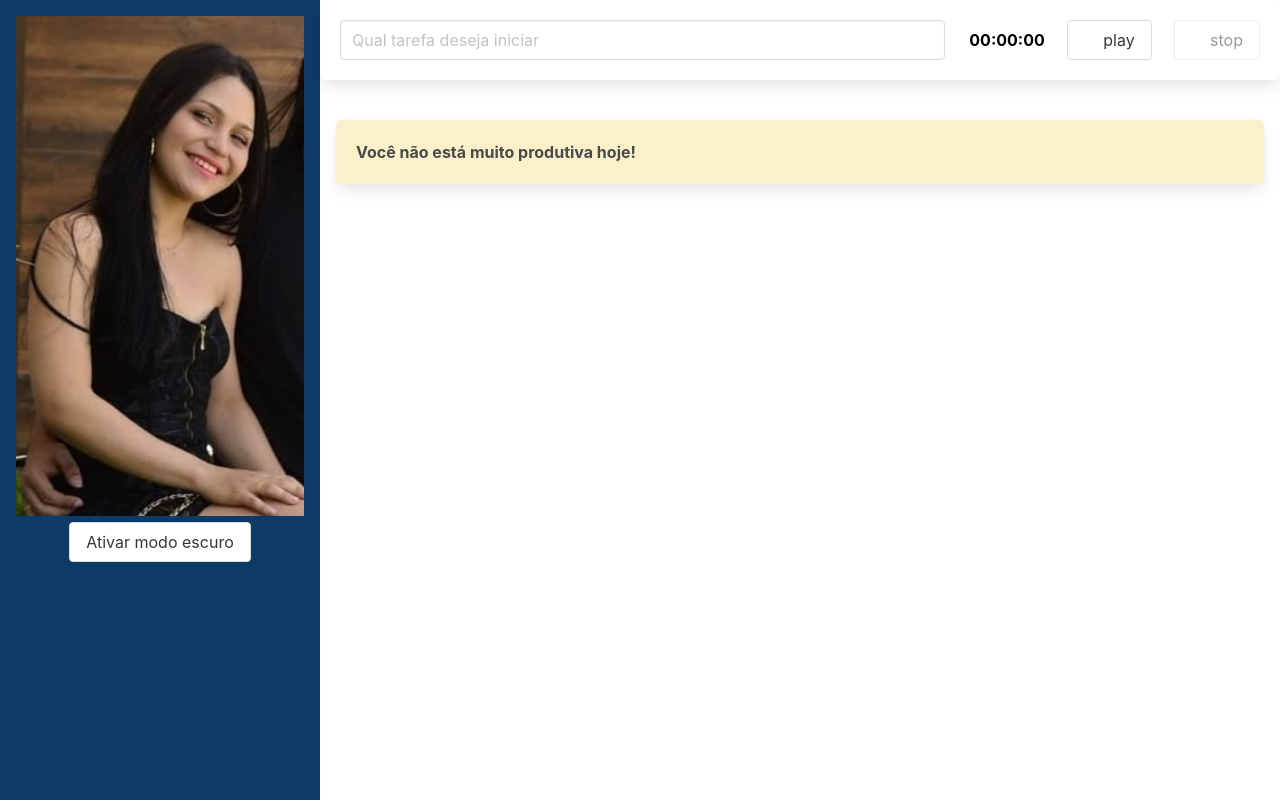
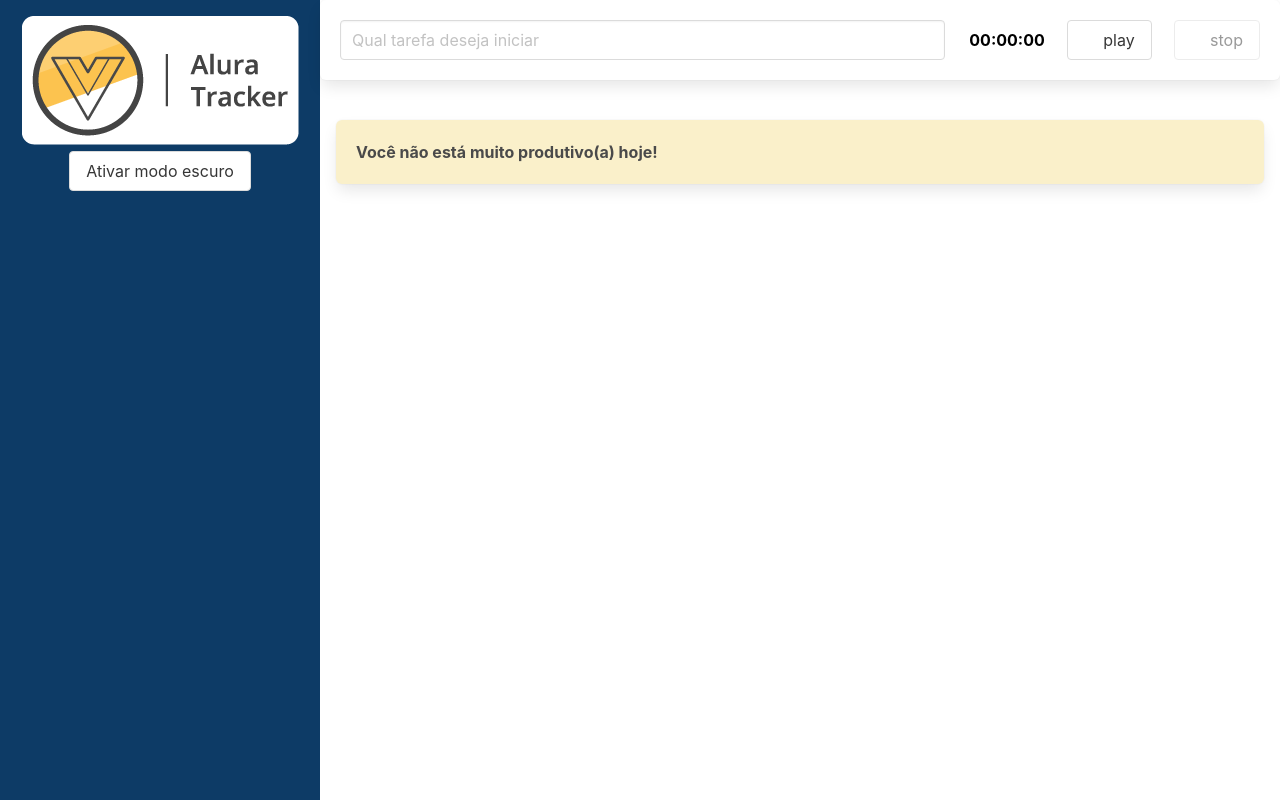
Before and after one commit to paulohenriquecorrea/alura-tracker, a Vue app: page / in a window 1280 px wide. Built offline with nearby package versions, Linux system fonts and the light colour scheme; the HTML template or start-up script is replaced by a standard one.

Commit message:
Finalizado o Curso 1 da formação Vue

```diff
--- a/src/App.vue
+++ b/src/App.vue
@@ -15,7 +15,7 @@
           :tarefa="tarefa"
         />
         <BoxPadrao v-if="listaEstaVazia">
-          Você não está muito produtiva hoje!
+          Você não está muito produtivo(a) hoje!
         </BoxPadrao>
       </div>
     </div>
--- a/src/components/BarraLateral.vue
+++ b/src/components/BarraLateral.vue
@@ -1,7 +1,7 @@
 <template>
   <header>
     <h1>
-      <img src="../assets/logo.jpeg" alt="" />
+      <img src="../assets/logo.png" alt="" />
     </h1>
     <button class="button" @click="alterarTema">{{ textoBotao }}</button>
   </header>
```
Also changed, not shown: src/assets/logo.jpeg (deleted).
